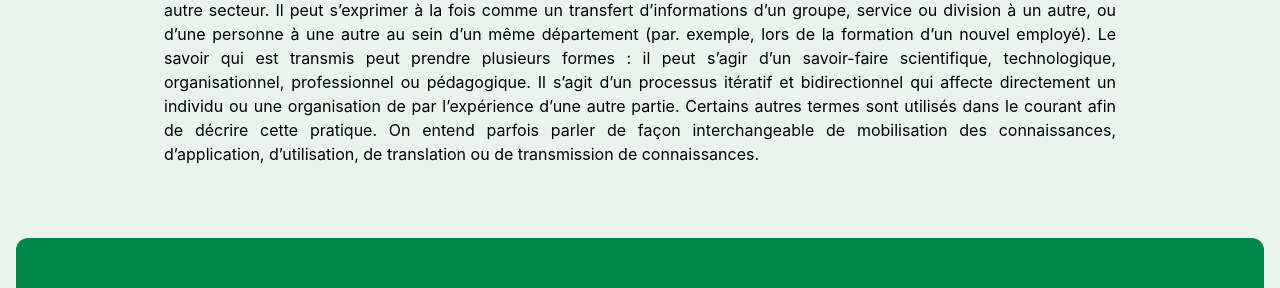
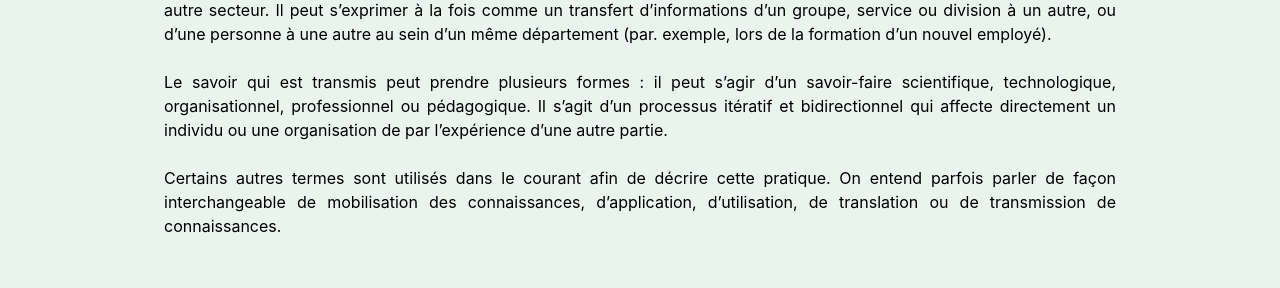
Before and after one commit to odeschenes-uds-dinf-s2/ADM124_defi, a React (Create React App) app: page /informations in a window 1280 px wide. Shown: the part 626-914 px from the top of the page. Built offline with nearby package versions, Linux system fonts and the light colour scheme.

Commit message:
ajout q1 + ajout voir réponse

```diff
--- a/src/App.css
+++ b/src/App.css
@@ -10,6 +10,10 @@
     --bad: #721c24;
     --bc-color--bad: #f8d7da;
     --border-color-bad: #f5c6cb;
+
+    --yellow: #6f5404;
+    --bc-color-yellow: #fff3cd;
+    --border-color-yellow: #ffeeba;
 
     --udes-color: #018849;
 
--- a/src/component/Informations/Informations.jsx
+++ b/src/component/Informations/Informations.jsx
@@ -3,10 +3,10 @@ import './information.css';
 import EnjeuImg from './enjeu.svg'
 import PourquoiImg from './pourquoi.svg'
 import CommentImg from './comment.svg'
+import Biblio from './biblio.svg';
 
 export function Informations() {
-  return (
-    <div className={'information flex flex-col items-center'}>
+  return (<div className={'information flex flex-col items-center'}>
     <article id={'1'}>
       <div>
         <header>
@@ -23,23 +23,29 @@ export function Informations() {
           </section>
           <section>
             <p>
-                Le transfert de connaissances est, globalement, le processus de transfert de savoir-faire d’un secteur
-                d’une
+              Le transfert de connaissances est, globalement, le processus de transfert de savoir-faire d’un
+              secteur d’une
               entreprise à un autre secteur. Il peut s’exprimer à la fois comme un transfert d’informations d’un
-                groupe,
-                service ou division à un autre, ou d’une personne à une autre au sein d’un même département (par.
-                exemple,
-                lors de la formation d’un nouvel employé). Le savoir qui est transmis peut prendre plusieurs formes : il
+              groupe, service ou division à un autre, ou d’une personne à une autre au sein d’un même département
+              (par.
+              exemple, lors de la formation d’un nouvel employé).
+            </p><br/>
+            <p>
+              Le savoir qui est transmis peut prendre plusieurs formes
+              : il
               peut
-                s’agir d’un savoir-faire scientifique, technologique, organisationnel, professionnel ou pédagogique. Il
+              s’agir d’un savoir-faire scientifique, technologique, organisationnel, professionnel ou
+              pédagogique. Il
               s’agit
-                d’un processus itératif et bidirectionnel qui affecte directement un individu ou une organisation de par
-                l’expérience d’une autre partie. Certains autres termes sont utilisés dans le courant afin de décrire
-                cette
-                pratique. On entend parfois parler de façon interchangeable de mobilisation des connaissances,
+              d’un processus itératif et bidirectionnel qui affecte directement un individu ou une organisation
+              de par
+              l’expérience d’une autre partie.
+            </p><br/>
+            <p>
+              Certains autres termes sont utilisés dans le courant afin de décrire cette pratique.
+              On entend parfois parler de façon interchangeable de mobilisation des connaissances,
               d’application,
               d’utilisation, de translation ou de transmission de connaissances.
-
             </p>
           </section>
         </div>
@@ -56,20 +62,30 @@ export function Informations() {
           </section>
           <section>
             <p>
-                Que ce soit dans la vie courante en entreprise ou lors d’événements plus marquants, il est nécessaire
-                pour la santé de l’organisation d’assurer un transfert communicationnel efficace et ouvert. À petite
-                échelle, le transfert de connaissance peut s’observer au travers de conversations, de projets, d’enjeux
-                entre départements, ou encore lors de l’arrivée d’un nouvel employé qu’on doit former. À plus grande
-                échelle, on peut facilement imaginer le besoin d’avoir un bon processus de transfert de connaissances
-                lors d’événements comme des fusions ou des acquisitions d’entreprises où le transfert est vital à la
+              Que ce soit dans la vie courante en entreprise ou lors d’événements plus marquants, il est
+              nécessaire
+              pour la santé de l’organisation d’assurer un transfert communicationnel efficace et ouvert. À
+              petite
+              échelle, le transfert de connaissance peut s’observer au travers de conversations, de projets,
+              d’enjeux
+              entre départements, ou encore lors de l’arrivée d’un nouvel employé qu’on doit former. À plus
+              grande
+              échelle, on peut facilement imaginer le besoin d’avoir un bon processus de transfert de
+              connaissances
+              lors d’événements comme des fusions ou des acquisitions d’entreprises où le transfert est vital à
+              la
               prospérité future et la santé organisationnelle de l’entreprise.
             </p><br/>
             <p>
               Les connaissances sont un enjeu pour les organisations au même titre que les ressources humaines,
-                matérielles et financières : elles contribuent à réaliser la mission de l’organisation.Il est essentiel
-                de savoir qui sait quoi, qui a besoin de savoir quoi et comment transférer ces connaissances, surtout
-                lorsque la valeur d'une entreprise est constituée en grande partie d'informations. Ne pas être à l’affût
-                des nouvelles connaissances et ne pas les utiliser équivaut souvent à une perte financière de par le
+              matérielles et financières : elles contribuent à réaliser la mission de l’organisation.Il est
+              essentiel
+              de savoir qui sait quoi, qui a besoin de savoir quoi et comment transférer ces connaissances,
+              surtout
+              lorsque la valeur d'une entreprise est constituée en grande partie d'informations. Ne pas être à
+              l’affût
+              des nouvelles connaissances et ne pas les utiliser équivaut souvent à une perte financière de par
+              le
               manque d’optimisation de l’utilisation des ressources de l’entreprise.
             </p><br/>
             <p>
@@ -92,18 +108,23 @@ export function Informations() {
           </section>
           <section>
             <p>
-                Le transfert de connaissances est, globalement, le processus de transfert de savoir-faire d’un secteur
+              Le transfert de connaissances est, globalement, le processus de transfert de savoir-faire d’un
+              secteur
               d’une
               entreprise à un autre secteur. Il peut s’exprimer à la fois comme un transfert d’informations d’un
               groupe,
               service ou division à un autre, ou d’une personne à une autre au sein d’un même département (par.
               exemple,
-                lors de la formation d’un nouvel employé). Le savoir qui est transmis peut prendre plusieurs formes : il
+              lors de la formation d’un nouvel employé). Le savoir qui est transmis peut prendre plusieurs formes
+              : il
               peut
-                s’agir d’un savoir-faire scientifique, technologique, organisationnel, professionnel ou pédagogique. Il
+              s’agir d’un savoir-faire scientifique, technologique, organisationnel, professionnel ou
+              pédagogique. Il
               s’agit
-                d’un processus itératif et bidirectionnel qui affecte directement un individu ou une organisation de par
-                l’expérience d’une autre partie. Certains autres termes sont utilisés dans le courant afin de décrire
+              d’un processus itératif et bidirectionnel qui affecte directement un individu ou une organisation
+              de par
+              l’expérience d’une autre partie. Certains autres termes sont utilisés dans le courant afin de
+              décrire
               cette
               pratique. On entend parfois parler de façon interchangeable de mobilisation des connaissances,
               d’application,
@@ -125,18 +146,23 @@ export function Informations() {
           </section>
           <section>
             <p>
-                Le transfert de connaissances est, globalement, le processus de transfert de savoir-faire d’un secteur
+              Le transfert de connaissances est, globalement, le processus de transfert de savoir-faire d’un
+              secteur
               d’une
               entreprise à un autre secteur. Il peut s’exprimer à la fois comme un transfert d’informations d’un
               groupe,
               service ou division à un autre, ou d’une personne à une autre au sein d’un même département (par.
               exemple,
-                lors de la formation d’un nouvel employé). Le savoir qui est transmis peut prendre plusieurs formes : il
+              lors de la formation d’un nouvel employé). Le savoir qui est transmis peut prendre plusieurs formes
+              : il
               peut
-                s’agir d’un savoir-faire scientifique, technologique, organisationnel, professionnel ou pédagogique. Il
+              s’agir d’un savoir-faire scientifique, technologique, organisationnel, professionnel ou
+              pédagogique. Il
               s’agit
-                d’un processus itératif et bidirectionnel qui affecte directement un individu ou une organisation de par
-                l’expérience d’une autre partie. Certains autres termes sont utilisés dans le courant afin de décrire
+              d’un processus itératif et bidirectionnel qui affecte directement un individu ou une organisation
+              de par
+              l’expérience d’une autre partie. Certains autres termes sont utilisés dans le courant afin de
+              décrire
               cette
               pratique. On entend parfois parler de façon interchangeable de mobilisation des connaissances,
               d’application,
@@ -154,21 +180,20 @@ export function Informations() {
         </header>
         <div className={'content'}>
           <section className={'flex justify-center'}>
-              <img src={CommentImg} alt=""/>
+            <img src={Biblio} alt=""/>
           </section>
           <section>
             <b>Qu’est-ce que c’est?</b>
             <ul>
-                <li> : <a
-                  href="x">Lien</a>
-                </li>
+              <li>SA. « Le transfert de connsaissances pour avoir de l'impact !», INSPQ, en ligne : <a href="https://www.youtube.com/watch?v=ENphUxkusBU">Lien</a> (Consulté le 1 août 2022)</li>
+              <li>SA. « Lexique sur la transfert de connaissances en éducation », CTREQ, 2017, [PDF], p. 51 : <a href="https://www.ctreq.qc.ca/tout-savoir-sur-le-transfert-de-connaissances-en-education/">Lien</a> (Consulté le 1 août 2022)</li>
             </ul>
-
             <br/>
             <b>En quoi c’est un enjeu ?</b>
             <ul>
               <li>S.A. «Knowledge transfer», peopleHum, s.d., en ligne : <a
-                  href="https://www.peoplehum.com/glossary/knowledge-transfer">Lien</a> (Consulté le 29 juillet 2022)
+                href="https://www.peoplehum.com/glossary/knowledge-transfer">Lien</a> (Consulté le 29 juillet
+                2022)
               </li>
               <li>PRESSEAU, Annie et Marianne FRENAY. «Le transfert des apprentissages Comprendre pour mieux
                 intervenir», 2004, p.7-48.
@@ -199,6 +224,5 @@ export function Informations() {
         </div>
       </div>
     </article>
-    </div>
-  );
+  </div>);
 };
--- a/src/component/Question/Question.css
+++ b/src/component/Question/Question.css
@@ -100,7 +100,8 @@ section.question li:not(.good):not(.bad):not(.locked):hover:after {
     content: '\f192';
 }
 
-section.question li.good:after {
+section.question li.good:after,
+section.question li.answer:after {
     content: var(--icon-good);
     color: inherit;
 }
@@ -123,8 +124,18 @@ section.question li.selected:not(.locked) {
 
 section.question li.selected.good {
     border-color: var(--border-color-good);
+    background-color: var(--bc-color--good);
+}
+
+section.question li.selected.good,
+section.question li.answer {
     color: var(--good);
-    background-color: var(--bc-color--good);
+}
+
+section.question li.answer:not(.good) {
+    border-color: var(--border-color-yellow);
+    color: var(--yellow);
+    background-color: var(--bc-color-yellow);
 }
 
 section.question li.selected.bad {
@@ -138,7 +149,7 @@ section.question li.selected.bad {
     align-items: center;
     background-color: #F0F0F0;
 
-    @apply sm:text-xl sm:text-2xl p-3 sm:p-10;
+    @apply sm:text-xl sm:text-xl p-3 sm:p-5;
 }
 
 .reason.good {
--- a/src/component/Question/Question.js
+++ b/src/component/Question/Question.js
@@ -56,7 +56,8 @@ const Question = (props) => {
                   className={
                     `${selectedAnswer.index === i ? "selected " : ""}` +
                     `${selectedAnswer.index === i ? selectedAnswer.good ? "good" : "bad" : ''}` +
-                    `${locked ? " locked" : ""}`
+                    `${locked ? " locked " : ""}` +
+                    `${locked && i === question.answer ? "answer" : ""}`
                   }>
                   {choice}
                 </li>
--- a/src/questions.json
+++ b/src/questions.json
@@ -1,4 +1,16 @@
 [
+  {
+    "question": "Quelle phrase décrit le mieux le transfert de connaissance ?",
+    "choices": [
+      "Le processus de transfert de savoir-faire entre secteurs",
+      "Les normes professionels pour écrire un courriel en entreprise",
+      "Comment transmettre le plus d'informations le plus rapidement possible",
+      "Aucune des ses réponses"
+    ],
+    "answer": 0,
+    "reason": "En effet, le transfert de connaissance vise surtout à améliorer le processus du transfert de savoir-faire entre différents secteurs.",
+    "section": "Partie 1 : Qu'est-ce que c'est ?"
+  },
   {
     "question": "Quel pourrait être un impact positif d’un bon processus de transfert de connaissances dans une entreprise ?",
     "choices": [
@@ -9,7 +21,7 @@
     ],
     "answer": 1,
     "reason": "En effet, il est nécessaire pour la santé de l’organisation d’assurer un transfert communicationnel efficace et ouvert. Le transfert de connaissances permet d’enrayer les goulots d’étranglement à long terme, où ils peuvent poser le plus de problèmes",
-    "section": "Partie 1 : Qu'est-ce que c'est ?"
+    "section": "Partie 2 : En quoi est-ce un enjeu ?"
   },
   {
     "question": "Le transfert de connaissances doit se faire à petite échelle, et être au cœur des tâches quotidiennes des employés de l’entreprise pour être pertinent ?",
@@ -19,7 +31,7 @@
     ],
     "answer": 1,
     "reason": "À petite échelle, le transfert de connaissance peut en effet s’observer au quotidien au travers de conversations, de projets, d’enjeux entre départements, ou encore lors de l’arrivée d’un nouvel employé qu’on doit former. Cependant, à plus grande échelle, on peut facilement imaginer le besoin d’avoir un bon processus de transfert de connaissances lors d’événements comme des fusions ou des acquisitions d’entreprises, événements qui ne sauraient être qualifiés de tâches quotidiennes. On retrouve donc le transfert de connaissances à tous niveaux d’une organisation",
-    "section": "Partie 1 : Qu'est-ce que c'est ?"
+    "section": "Partie 2 : En quoi est-ce un enjeu ?"
   },
   {
     "question": "Comment un mauvais transfert des connaissances pourrait nuire à une organisation ?",
@@ -33,7 +45,7 @@
     ],
     "answer": 5,
     "reason": "Les connaissances sont un enjeu pour les organisations au même titre que les ressources humaines, matérielles et financières : elles contribuent à réaliser la mission de l’organisation.Il est essentiel de savoir qui sait quoi, qui a besoin de savoir quoi et comment transférer ces connaissances, surtout lorsque la valeur d'une entreprise est constituée en grande partie d'informations. Ne pas être à l’affût des nouvelles connaissances et ne pas les utiliser équivaut souvent à une perte financière de par le manque d’optimisation de l’utilisation des ressources de l’entreprise. De plus, un bon processus de transfert des connaissances contribue grandement à la performance et productivité de l’organisation et de ses employés.",
-    "section": "Partie 1 : Qu'est-ce que c'est ?"
+    "section": "Partie 2 : En quoi est-ce un enjeu ?"
   },
   {
     "question": "Quel est l'objectif principal du transfert de connaissance ?",
@@ -82,5 +94,5 @@
     "answer": 0,
     "reason": "La valorisation du savoir n'a pas rapport dans le processus de transfert de connaissances.",
     "section": "Partie 4 : Comment le faire ?"
- }
+  }
 ]
```
Also changed, not shown: src/component/Informations/biblio.svg (added). Lines whose indentation alone changed are shown as unchanged.
